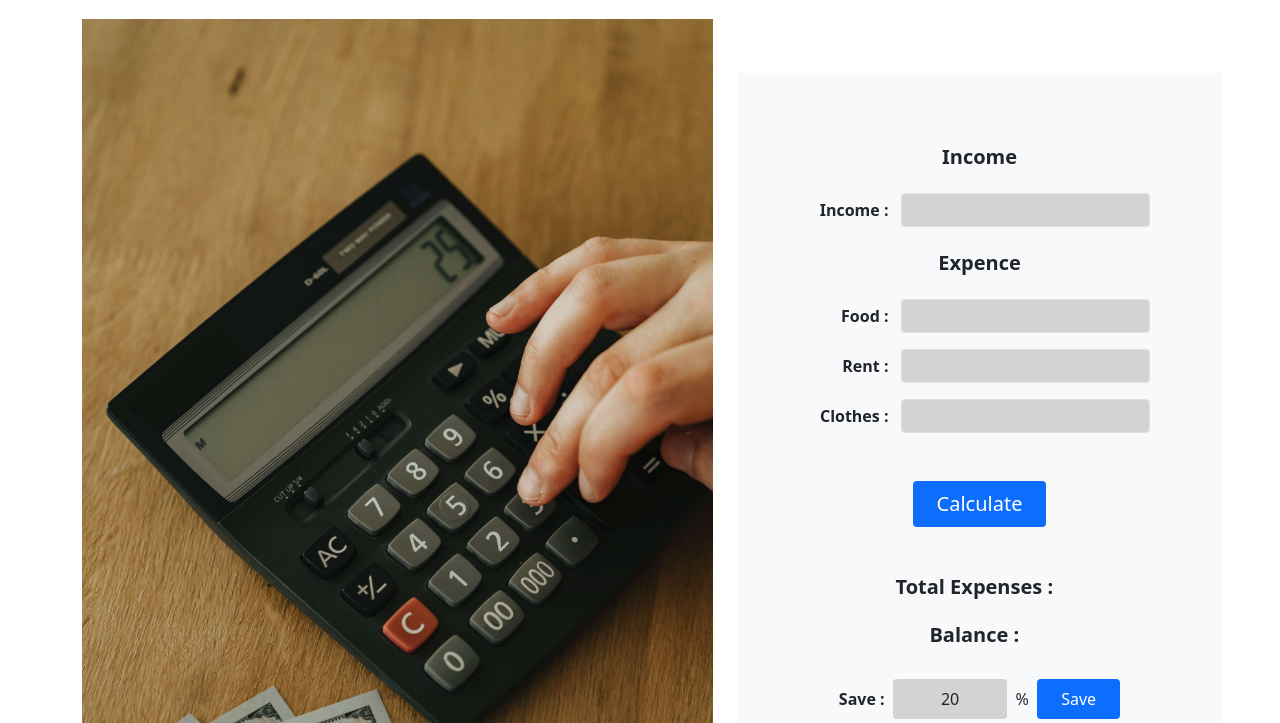
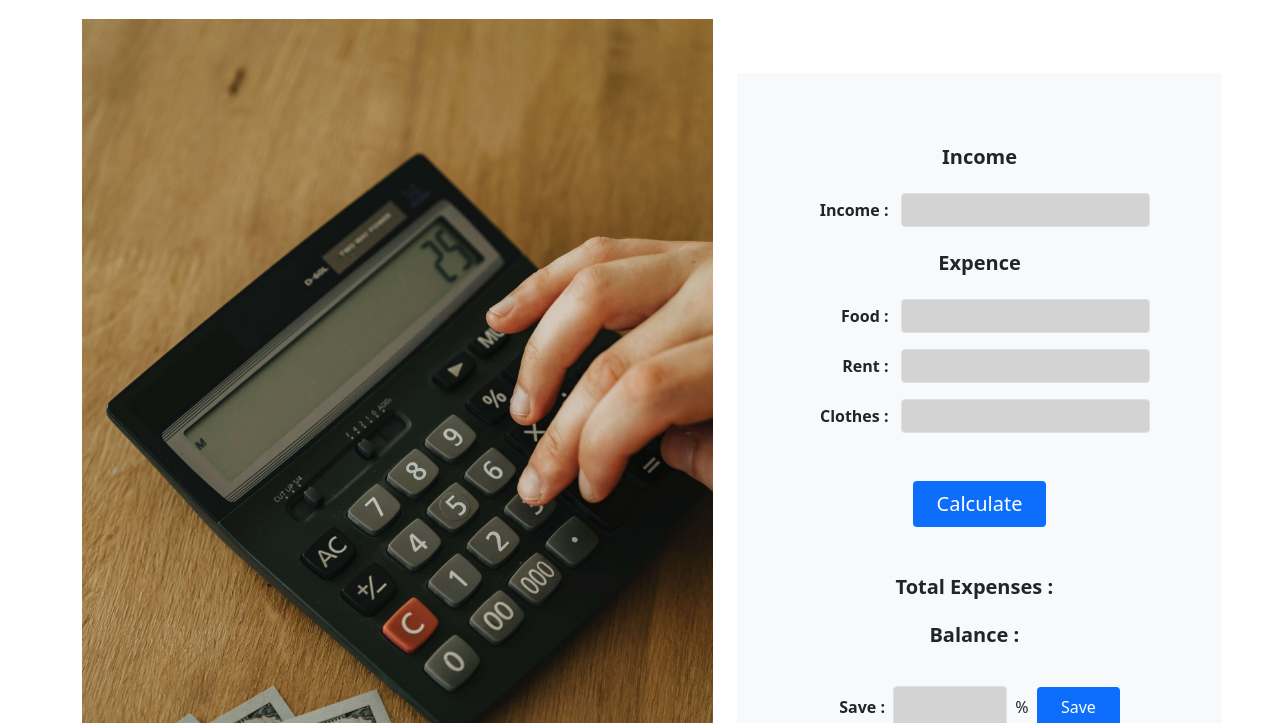
Before and after one commit to Md-Mobassher/money-master, a plain HTML site: page index.html in a window 1280 px wide. Shown: the part 77-800 px from the top of the page. Drawn offline with nearby package versions, Linux system fonts and the light colour scheme.

Commit message:
save input problem fixed

```diff
--- a/index.html
+++ b/index.html
@@ -73,10 +73,11 @@
 
                         <div class="d-block m-auto">
                             <div class="d-flex flex-row justify-content-center align-items-center">
-                                <p class="fw-bold">Save : &nbsp;</p>
-                                <p class="input px-5 py-2 rounded">20</p>
-                                <p> &nbsp; %  &nbsp;</p>
-                                <button id="save-button" class="btn-primary text-white border-0 px-4 py-2 rounded mb-3">Save</button>
+
+                                <label class="fw-bold" for="save">Save : &nbsp;</label>
+                                <input class="input col-4 border px-2 py-2 rounded" type="text" id="save" >
+                                <p class="mt-3"> &nbsp; %  &nbsp;</p>
+                                <button id="save-button" class="btn-primary text-white border-0 px-4 py-2 rounded">Save</button>
                             </div>
                         </div>
 
--- a/js/app.js
+++ b/js/app.js
@@ -42,9 +42,10 @@ document.getElementById('calculate-button').addEventListener('click', function()
 document.getElementById('save-button').addEventListener('click', function(){
     const incomeAmount = getInputValue('income');
     const totalCosts = getTotalCost();
+    const saveInput = getInputValue('save');
 
     // get saving amount
-    const savingAmount = incomeAmount * 0.2;
+    const savingAmount = incomeAmount * (saveInput / 100);
 
     // set savings Amount
     getOutputValue('saving-amount', savingAmount);
```
